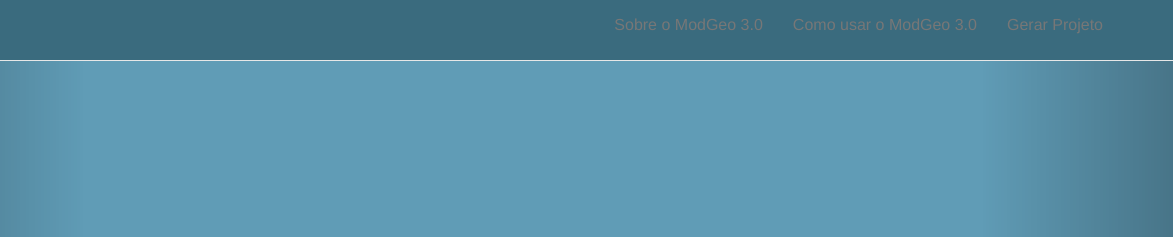
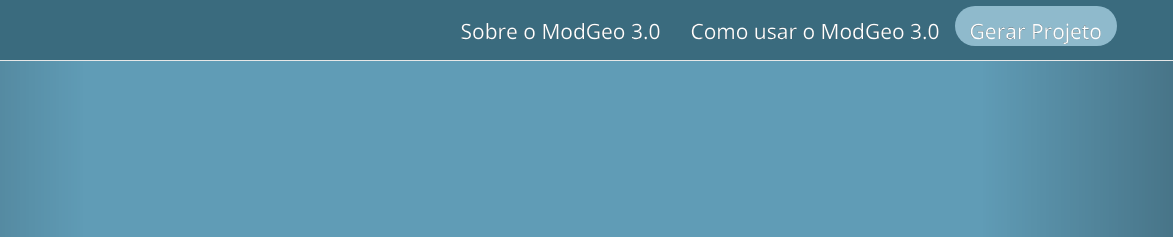
Before and after one commit to gustavoofdeooliveira/ModGeo2.0, a plain HTML site: page index.html in a window 1280 px wide. Shown: the top 237 px of the page, 107-1280 px from the left. Drawn offline with nearby package versions, Linux system fonts and the light colour scheme.

Commit message:
acrescentando a navbar

```diff
--- a/css/index.css
+++ b/css/index.css
@@ -2,8 +2,9 @@
 .sec-about p {
   text-align: center;
 }
-.navbar a {
-  font-size: 16px;
+.navbar a{
+  font-size: 21px;
+  font-family: 'Open Sans';
 }
 .navbar .fa-external-link {
   font-size: 10px;
@@ -15,8 +16,13 @@
 }
 
 /*navbar*/
+.navbar-default .navbar-nav > li > a {
+  color: #fff;
+  -webkit-text-stroke-width: 0.1px;
+  -webkit-text-stroke-color: #000;
+  margin-top: 5px;
+}
 .navbar-default {
-
   background: #3A6B7E;
 }
 
@@ -26,16 +32,27 @@
 
 .navbar-default .navbar-nav > li > a:hover,
 .navbar-default .navbar-nav > li > a:focus {
-  color: #ad0000;
+  color: #000;
 }
 
 .navbar-default .navbar-nav > li > a:active {
-  color: #940000;
+  color: #000;
 }
 .logo-nav{
   margin-left: -50%;
 }
 
+.bottom-projeto {
+  background-color:#8FBACC;
+  border-radius: 50px ;
+  text-align: center;
+  margin-top: -510px;
+  height: 40px;
+  position: relative;
+}
+.bottom-position{
+  margin-bottom: 150px;
+}
 
 /*Carrossel*/
 .carousel-fade .carousel-inner .item {
--- a/index.html
+++ b/index.html
@@ -21,11 +21,11 @@
           <a href="#" class="logo-nav"><img src="img/icon/logo-modgeo-navbar.png" alt=""></a>
         </div>
 
-        <div class="collapse navbar-collapse">
-          <ul class="nav navbar-nav navbar-right">
+        <div class="collapse navbar-collapse ">
+          <ul class="nav navbar-nav navbar-right navbar">
             <li><a href="#home">Sobre o ModGeo 3.0</a></li>
             <li><a href="#about">Como usar o ModGeo 3.0</a></li>
-            <li><a href="#about">Gerar Projeto</a></li>
+            <li ><a class="bottom-projeto" href="#about">Gerar Projeto</a></li>
           </ul>
         </div>
       </div>
```
